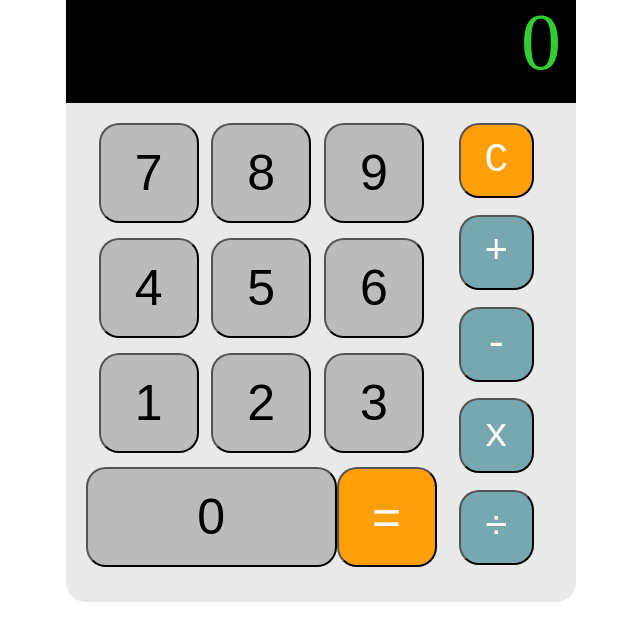
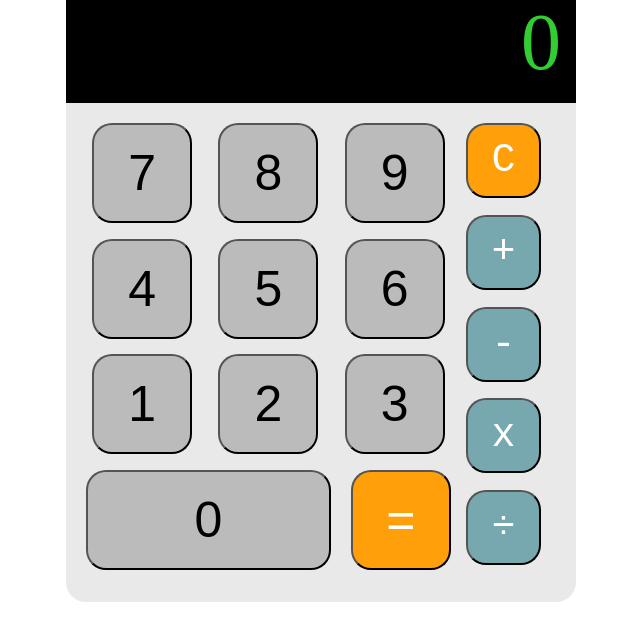
Before and after one commit to AleDiBernardo/htmlcss-simple-calculator, a plain HTML site: page index.html in a window 1280 px wide. Shown: the part 178-800 px from the top of the page, without its empty margins (319-959 px from the left). Drawn offline with Linux system fonts and the light colour scheme; a web font is replaced by a local one.

Commit message:
feat: add row and column gap

```diff
--- a/css/style.css
+++ b/css/style.css
@@ -62,8 +62,6 @@ input {
 .calc-header{
     background-color: #E9E9E9;
     text-align: center;
-    /* flex-grow: 1; */
-
 }
 .calc-header img{
     width: 80%;
@@ -103,18 +101,17 @@ input {
 
 /* LEFT SIDE */
 .left-side {
-    /* debug */
-    /* background-color: red; */
     flex-wrap: wrap;
     justify-content: space-evenly;
     flex-grow: 1;
+    row-gap: 3px;
+    column-gap: 20px;
+
 }
 
 .right-side {
-    /* background-color: blue; */
     justify-content: center;
     flex-wrap: wrap;
-    /* padding: 10px; */
 }
 
 
@@ -132,6 +129,7 @@ input {
     height: 75px;
     font-size: 40px;
     font-family: monospace;
+    cursor: grab;
 }
 
 .zero.num-btn {
```
